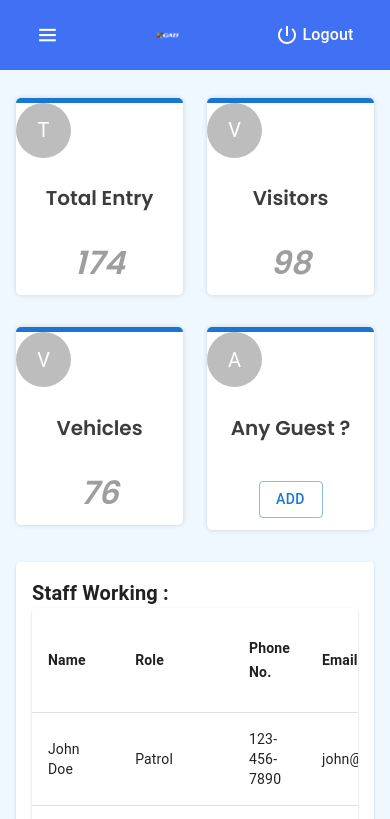
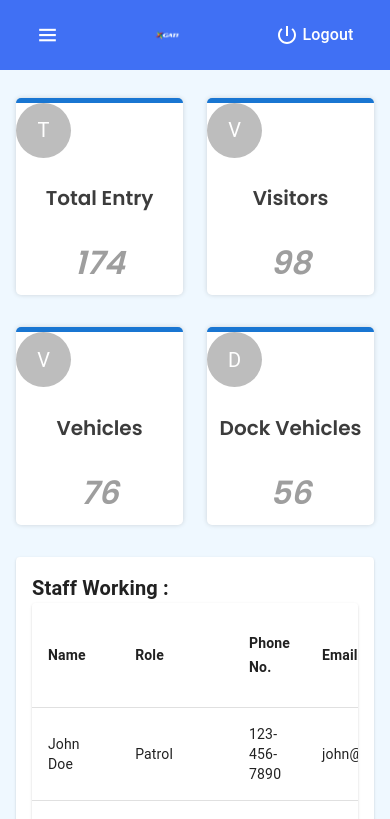
Before and after one commit to Rajan1546/Management, a React (Create React App) app: page /dashboard in a window 390 px wide. Shown: the top 819 px of the page. Built offline with nearby package versions, Linux system fonts and the light colour scheme.

Commit message:
responsive forms

```diff
--- a/src/Components/CardProfile.css
+++ b/src/Components/CardProfile.css
@@ -78,6 +78,12 @@
     object-fit: contain;
   }
 
+  @media (max-width: 600px) {
+    .img-wrap{
+      width: 320px;
+      height: 250px;
+    }
+    }
 
   /* label{
     text-transform: uppercase;
--- a/src/Components/DashboardContainer.js
+++ b/src/Components/DashboardContainer.js
@@ -213,7 +213,7 @@ const DashboardContainer = () => {
     { title: "Total Entry", count: 174 },
     { title: "Visitors", count: 98 },
     { title: "Vehicles", count: 76 },
-    { title: "Any Guest ?", count: "", button: true },
+     { title: "Dock Vehicles", count: 56,},//list: ["Vehicles : 39", "Visitors : 23"]
   ];
 
   return (
@@ -242,15 +242,12 @@ const DashboardContainer = () => {
               <blockquote>
                 <h1>{card.count}</h1>
               </blockquote>
-              {card.button && (
-                <Button
-                  variant="outlined"
-                  color="primary"
-                  sx={{ margin: '12px 0px' }}
-                  onClick={handleAddButtonClick}
-                >
-                  Add
-                </Button>
+              {card.list && (
+                <ul style={{fontSize:'18px'}}>
+                  {card.list.map((item, itemIndex) => (
+                    <li key={itemIndex} style={{listStyle:'none'}}>{item}</li>
+                  ))}
+                </ul>
               )}
               </div>
               {/* </figcaption> */}
```
